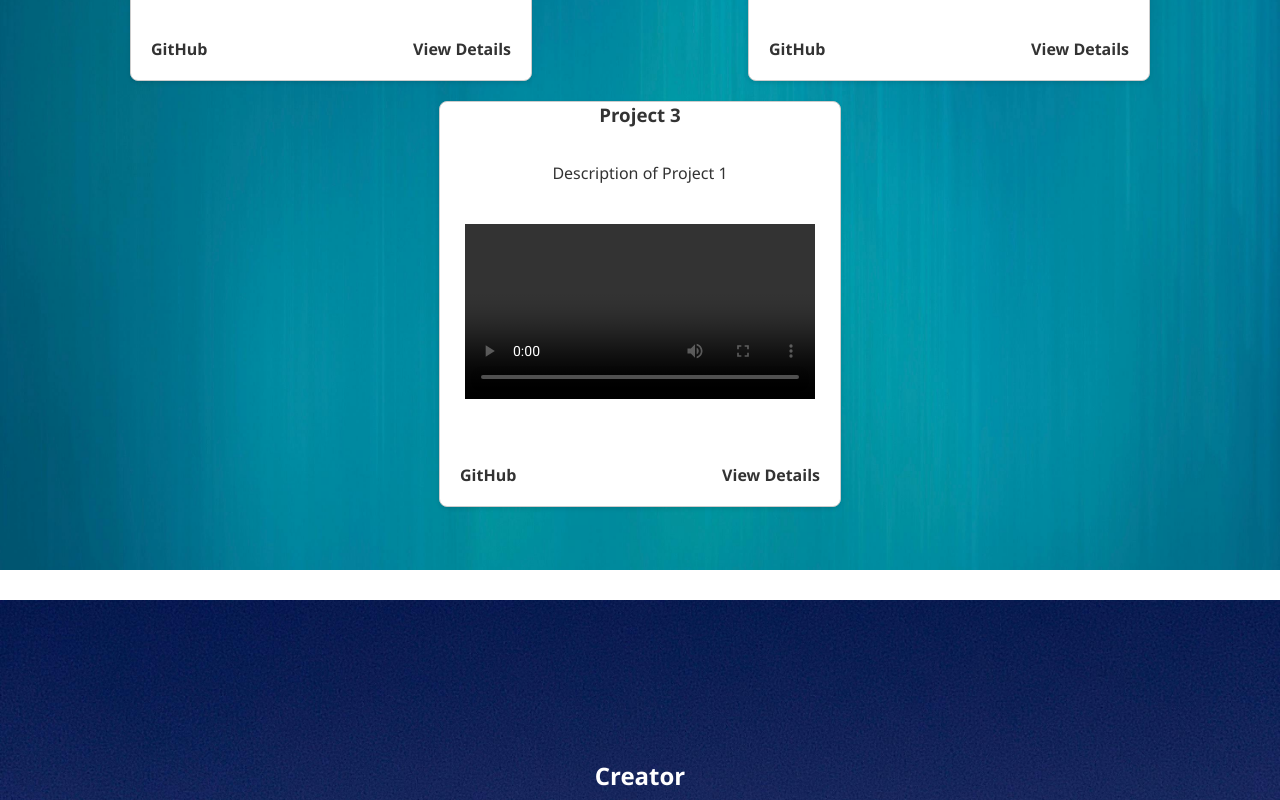
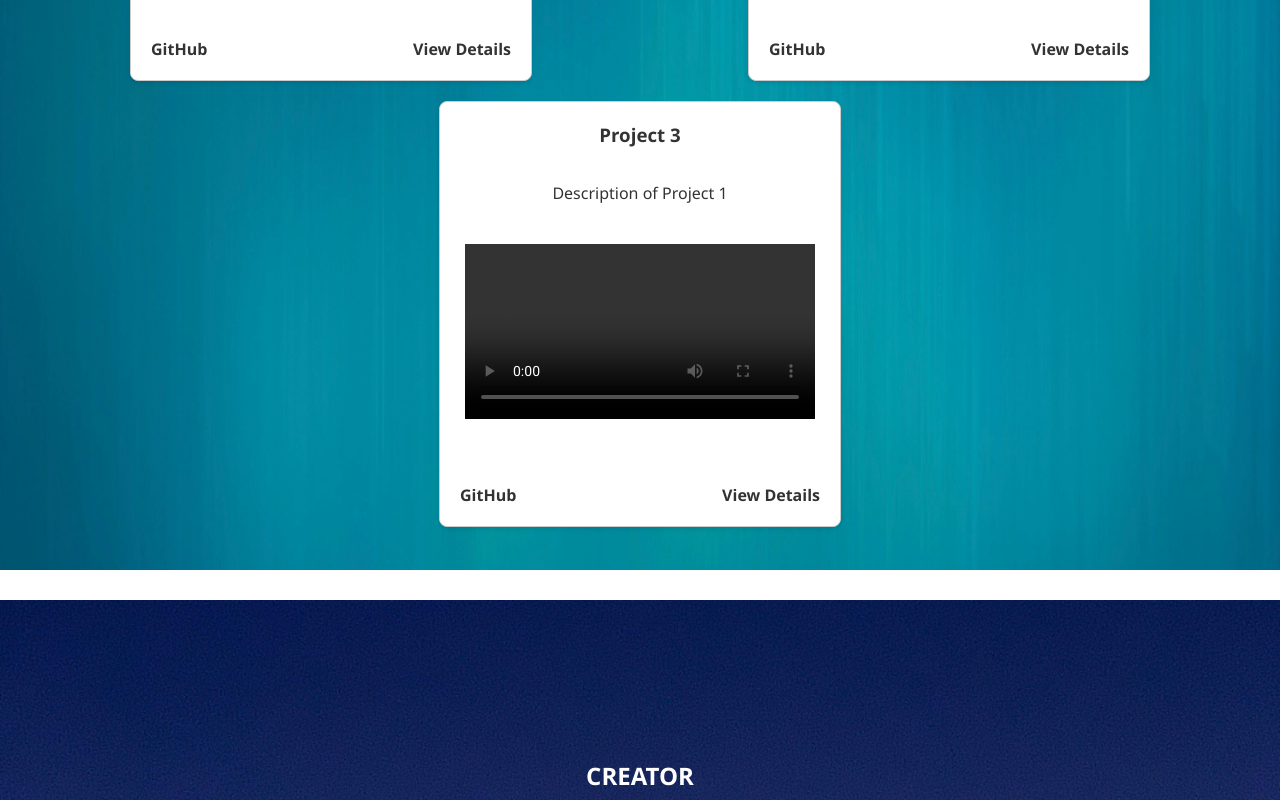
Before and after one commit to tbraeck/simple-portfolio, a React (Create React App) app: page /projects/1 in a window 1280 px wide. Shown: the part 1520-2320 px from the top of the page. Built offline with nearby package versions, Linux system fonts and the light colour scheme.

Commit message:
more styling for sections

```diff
--- a/src/AboutSection.js
+++ b/src/AboutSection.js
@@ -10,7 +10,7 @@ const AboutSection = () => {
   return (
     <div className="about-content">
       <div>
-        <h2 className="about-title">{aboutData.title}</h2>
+        {/* <h2 className="about-title">{aboutData.title}</h2> */}
         <p className="about-description">{aboutData.description}</p>
       </div>
       <div className="tech-skills">
--- a/src/App.js
+++ b/src/App.js
@@ -173,25 +173,25 @@ function App() {
       </Routes>
         <AnimationVideoS1 />
         <ProjectsContext.Provider value={devProjects}>
-          <Section title="Developer" sectionRef={developerRef} sectionClass="developer">
+          <Section title="DEVELOPER" sectionRef={developerRef} sectionClass="developer">
             {devProjects.map((project, index) => (
               <DeveloperProjectCard key={index} {...project} />
             ))}
           </Section>
         </ProjectsContext.Provider>
         <ProjectsContext.Provider value={desProjects}>
-          <Section title="Designer" sectionRef={designerRef} sectionClass="designer">
+          <Section title="DESIGNER" sectionRef={designerRef} sectionClass="designer">
             {desProjects.map((project, index) => (
               <DesignProjectCard key={index} {...project} />
             ))}
           </Section>
         </ProjectsContext.Provider>
-        <Section title="Creator" sectionRef={creatorRef} sectionClass="creator">
+        <Section title="CREATOR" sectionRef={creatorRef} sectionClass="creator">
           {creProjects.map((project, index) => (
             <CreatorProjectCard key={index} {...project} />
           ))}
         </Section>
-        <Section title="About" sectionRef={aboutRef} sectionClass="about">
+        <Section  sectionRef={aboutRef} sectionClass="about">
           <AboutProvider>
             <AboutSection />
           </AboutProvider>
--- a/src/CreatorProjectCard.css
+++ b/src/CreatorProjectCard.css
@@ -39,10 +39,10 @@
 }
 
 .creator-project-card .overlay h3 {
-  margin-top: 0; /* Remove top margin for heading */
+  margin-top: 20px; /* Remove top margin for heading */
   margin-bottom: 10px; /* Add bottom margin for heading */
 }
 
 .creator-project-card .overlay p {
-  margin-bottom: 0; /* Remove bottom margin for paragraph */
+  margin-bottom: 30px; /* Remove bottom margin for paragraph */
 }
--- a/src/DesignProjectCard.css
+++ b/src/DesignProjectCard.css
@@ -13,6 +13,7 @@
   display: flex;
   flex-direction: column;
   align-items: center;
+
 }
 
 .design-project-card:hover {
@@ -34,7 +35,7 @@
 }
 
 .design-project-card h3 {
-  margin-top: 0;
+  margin-top: 20px;
 }
 
 .design-project-card p {
--- a/src/DeveloperProjectCard.css
+++ b/src/DeveloperProjectCard.css
@@ -1,6 +1,5 @@
 .developer-project-card {
   background-color: #f8f9fa;
-
   border-radius: 10px;
   box-shadow: 0 4px 8px rgba(0, 0, 0, 0.1);
   padding: 20px;
@@ -10,7 +9,7 @@
 }
 
 .developer-project-card:hover {
-    transform: translateY(155px);
+  transform: translateY(-120px); /* Move the card up by 20px on hover */
 }
 
 .developer-project-title {
--- a/src/styles.css
+++ b/src/styles.css
@@ -66,6 +66,7 @@ nav ul li button:hover {
 }
 
 .about {
+  margin-top: 0px;
   padding: 0px;
   background-color: #d2a8d8;
 }
```
Lines whose indentation alone changed are shown as unchanged.
